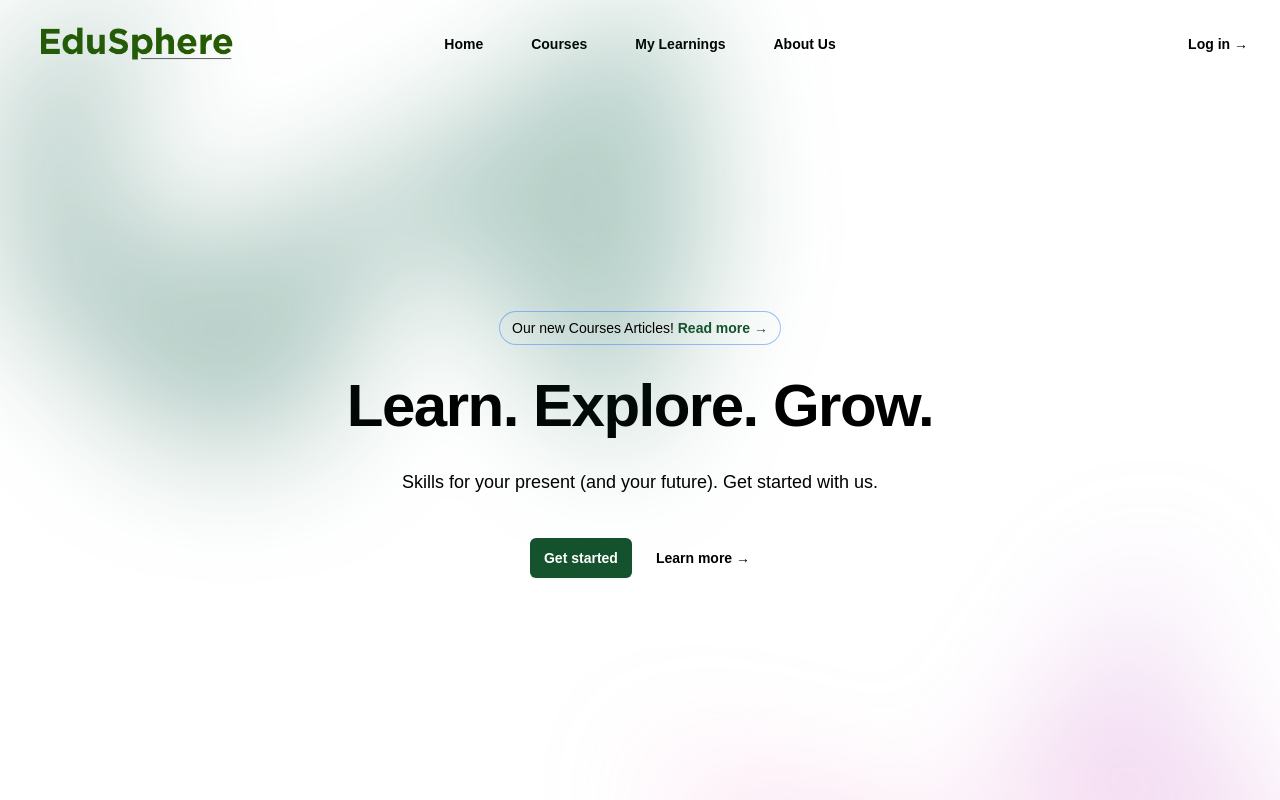
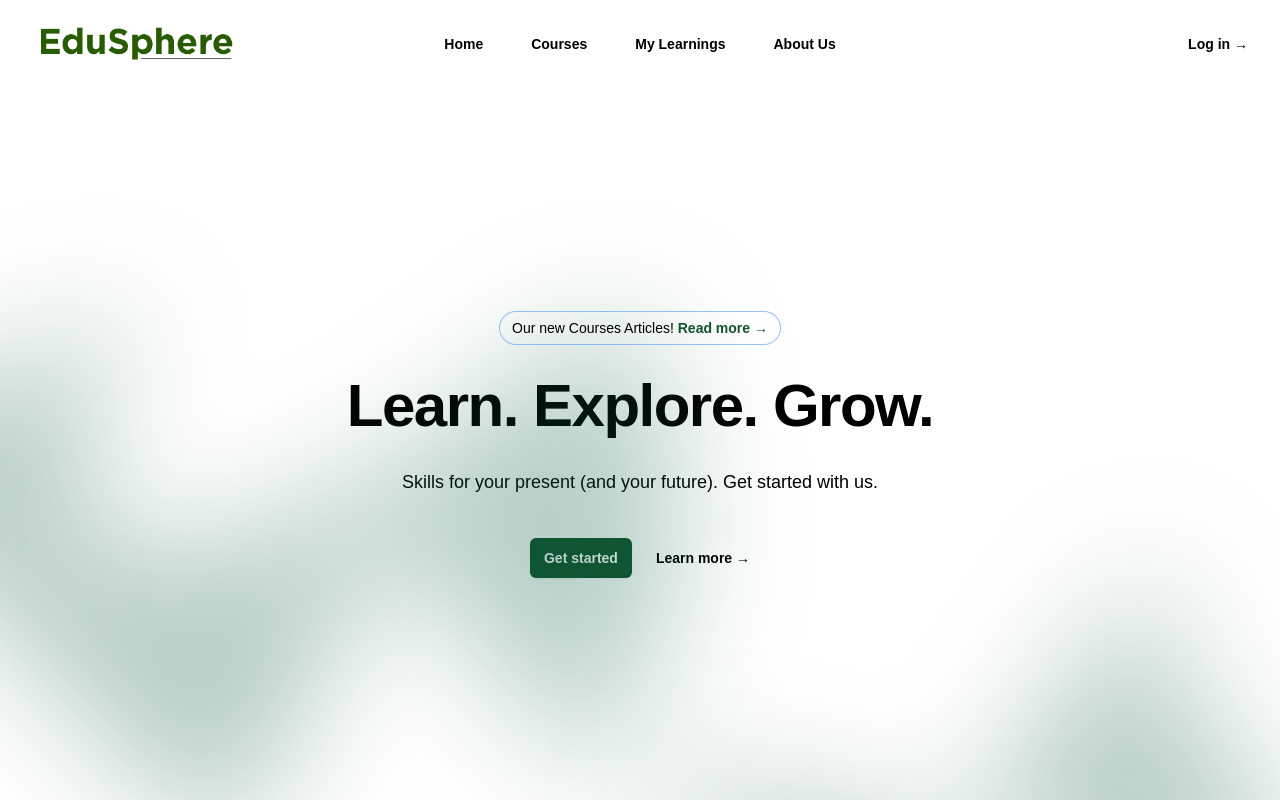
Before and after one commit to SayuruRehan/ds-lms-microservices, a React (Create React App) app in the folder frontend/: page / in a window 1280 px wide. Shown: the top 800 px of the page. Built offline with nearby package versions, Linux system fonts and the light colour scheme.

Commit message:
Fixed nav bar error

```diff
--- a/frontend/src/App.js
+++ b/frontend/src/App.js
@@ -18,14 +18,6 @@ import Enroll from "./learner/Enroll";
 import Header from "./components/Header";
 
 export default function App() {
-  const heroData = [
-    {text1: "Learn. Explore. ", text2: "Grow. Thrive"},
-    {text1: "Knowledge at ", text2: "Your Fingertips"},
-    {text1: "Your Gateway", text2: "to Learning"},
-  ];
-
-  const [heroCount, setHeroCount] = useState(0);
-
   return (
     <>
       <Header />
--- a/frontend/src/components/Background/Home.js
+++ b/frontend/src/components/Background/Home.js
@@ -1,14 +1,8 @@
-"use client";
-import {useCookies} from "react-cookie";
-
 function Home() {
   return (
     <div className="relative bg-cover bg-center bg-no-repeat">
       <div className="relative isolate px-6 lg:px-8">
-        <div
-          className="absolute inset-x-0 transform-gpu overflow-hidden blur-3xl sm:-top-80"
-          aria-hidden="true"
-        >
+        <div className="absolute transform-gpu blur-3xl" aria-hidden="true">
           <div
             className="relative left-[calc(50%-11rem)] aspect-[1155/678] w-[36.125rem] -translate-x-1/2 rotate-[30deg] bg-gradient-to-tr from-[#064E3B] to-[#065F46] opacity-30 sm:left-[calc(50%-30rem)] sm:w-[72.1875rem]"
             style={{
@@ -52,7 +46,7 @@ function Home() {
           aria-hidden="true"
         >
           <div
-            className="relative left-[calc(50%+3rem)] aspect-[1155/678] w-[36.125rem] -translate-x-1/2 bg-gradient-to-tr from-[#ff80b5] to-[#9089fc] opacity-30 sm:left-[calc(50%+36rem)] sm:w-[72.1875rem]"
+            className="relative left-[calc(50%+3rem)] aspect-[1155/678] w-[36.125rem] -translate-x-1/2 bg-gradient-to-tr from-[#064E3B] to-[#065F46] opacity-30 sm:left-[calc(50%+36rem)] sm:w-[72.1875rem]"
             style={{
               clipPath:
                 "polygon(74.1% 44.1%, 100% 61.6%, 97.5% 26.9%, 85.5% 0.1%, 80.7% 2%, 72.5% 32.5%, 60.2% 62.4%, 52.4% 68.1%, 47.5% 58.3%, 45.2% 34.5%, 27.5% 76.7%, 0.1% 64.9%, 17.9% 100%, 27.6% 76.8%, 76.1% 97.7%, 74.1% 44.1%)",
```
